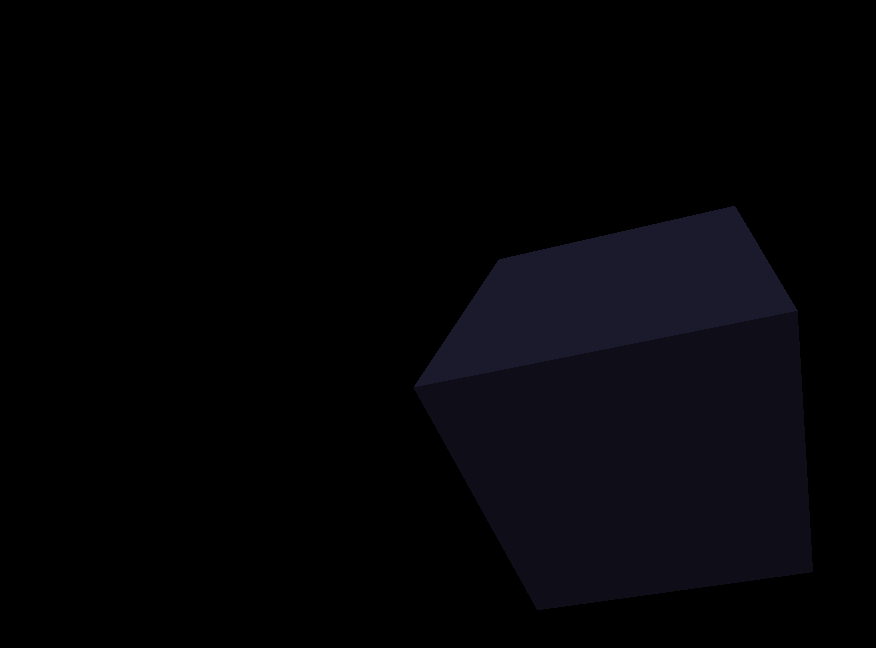
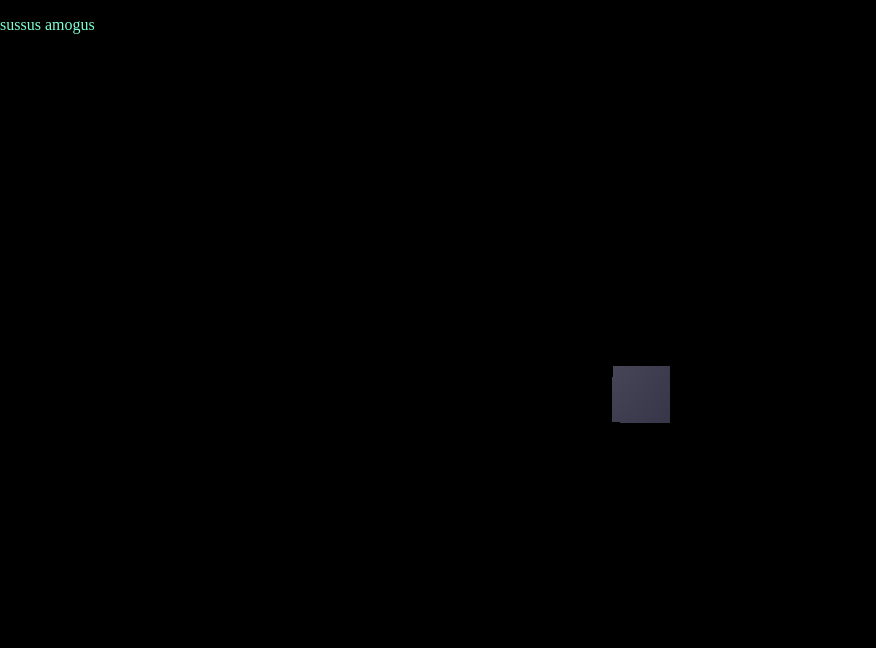
Before and after one commit to Pythomancer/simulation, a website built with Vite: page index.html in a window 1280 px wide. Shown: the whole page, without its empty margins (0-876 px from the left). Built offline with nearby package versions, Linux system fonts and the light colour scheme.

Commit message:
text bkg

```diff
--- a/index.html
+++ b/index.html
@@ -8,7 +8,11 @@
     <title>simulation</title>
   </head>
   <body>
-    <script></script>
+    <div>
+      <p>
+        sussus amogus
+      </p>
+    </div>
     <script type="module" src="/src/main.ts"></script>
   </body>
 </html>
--- a/src/main.ts
+++ b/src/main.ts
@@ -1,25 +1,27 @@
 import './style.css'
-import * as THREE from 'three';
-import * as math from 'mathjs';
+import * as THREE from 'three'
+import * as math from 'mathjs'
+import { cos, sin, tan } from 'mathjs'
 
-const scene = new THREE.Scene();
-const camera = new THREE.PerspectiveCamera( 75, window.innerWidth / window.innerHeight, 0.1, 1000 );
+const scene = new THREE.Scene()
+const camera = new THREE.PerspectiveCamera( 75, window.innerWidth / window.innerHeight, 0.1, 1000 )
 
-const geometry = new THREE.BoxGeometry(1, 1, 1);
-const material = new THREE.MeshPhongMaterial( { color: 0x1f1e33 } );
-const cube = new THREE.Mesh( geometry, material );
-scene.add( cube );
-let time = 0.0;
-camera.position.z = 2;
-const light = new THREE.DirectionalLight(0xFFFFFF, 1);
+const geometry = new THREE.BoxGeometry(1, 1, 1)
+const material = new THREE.MeshPhongMaterial( { color: 0x1f1e33 } )
+const cube = new THREE.Mesh( geometry, material )
+scene.add( cube )
+let time = 0.0
+camera.position.z = 2
+const light = new THREE.DirectionalLight(0xFFFFFF, 1)
 light.position.set(-1, 2, 4)
-scene.add(light);
+scene.add(light)
+camera.lookAt(0,0,0)
 
 function animate() {
-	requestAnimationFrame( animate );
-	renderer.render( scene, camera );
-  cube.rotation.x = Math.sin(time);
-  cube.rotation.y = Math.cos(time);
+  camera.position.set(2*cos(time), 2*sin(time), 2*tan(time))
+  camera.lookAt(0,0,0)
+	requestAnimationFrame( animate )
+	renderer.render( scene, camera )
   time+=0.01
 }
 
--- a/src/style.css
+++ b/src/style.css
@@ -11,3 +11,14 @@ body {
   margin: 0;
   padding: 0;
 }
+
+p {
+  color: aquamarine;
+}
+
+canvas {
+  position: fixed;
+  left: 0;
+  top: 0;
+  z-index: -1;
+}
```
